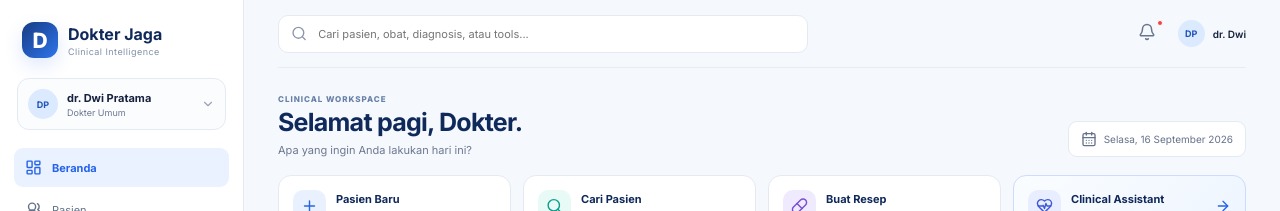
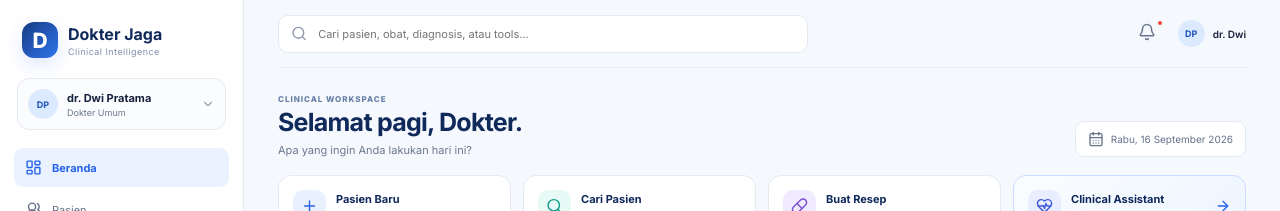
Before and after one commit to dwimakdasarimd-star/dokter-jaga-id, a Next.js app: page / in a window 1280 px wide. Shown: the top 211 px of the page. Built offline with nearby package versions, Linux system fonts and the light colour scheme.

Commit message:
fix: type navigation and correct prototype date

```diff
--- a/app/page.tsx
+++ b/app/page.tsx
@@ -4,13 +4,17 @@ import { useState } from "react";
 import {
   Activity, AlertTriangle, ArrowRight, Bell, BookOpen, CalendarDays, Check, ChevronDown,
   ClipboardList, FileText, HeartPulse, LayoutDashboard, Menu, Pill, Plus, Search, Settings,
-  ShieldCheck, Stethoscope, UserRound, UsersRound, X
+  ShieldCheck, Stethoscope, UsersRound
 } from "lucide-react";
 
 const nav = [
-  [LayoutDashboard, "Beranda"], [UsersRound, "Pasien"], [FileText, "Rekam Medis"],
-  [Pill, "Resep"], [Stethoscope, "Clinical Assistant"], [Activity, "Tools"],
-  [BookOpen, "Template"],
+  { icon: LayoutDashboard, label: "Beranda" },
+  { icon: UsersRound, label: "Pasien" },
+  { icon: FileText, label: "Rekam Medis" },
+  { icon: Pill, label: "Resep" },
+  { icon: Stethoscope, label: "Clinical Assistant" },
+  { icon: Activity, label: "Tools" },
+  { icon: BookOpen, label: "Template" },
 ];
 
 const steps = ["Keluhan", "Anamnesis", "Pemeriksaan", "Analisis", "Rencana"];
@@ -27,7 +31,7 @@ export default function Home() {
       <aside className="sidebar">
         <div className="brand"><div className="brand-mark">D</div><div><strong>Dokter Jaga</strong><span>Clinical Intelligence</span></div></div>
         <div className="doctor-mini"><div className="avatar">DP</div><div><b>dr. Dwi Pratama</b><small>Dokter Umum</small></div><ChevronDown size={14}/></div>
-        <nav>{nav.map(([Icon, label]) => <button key={label} className={activeNav === label ? "nav-item active" : "nav-item"} onClick={() => setActiveNav(label as string)}><Icon size={17}/><span>{label}</span>{label === "Clinical Assistant" && <i>AI</i>}</button>)}</nav>
+        <nav>{nav.map(({ icon: Icon, label }) => <button key={label} className={activeNav === label ? "nav-item active" : "nav-item"} onClick={() => setActiveNav(label)}><Icon size={17}/><span>{label}</span>{label === "Clinical Assistant" && <i>AI</i>}</button>)}</nav>
         <div className="sidebar-bottom"><button className="nav-item"><CalendarDays size={17}/>Jadwal</button><button className="nav-item"><ClipboardList size={17}/>Laporan</button><button className="nav-item"><Settings size={17}/>Pengaturan</button></div>
       </aside>
 
@@ -38,7 +42,7 @@ export default function Home() {
           <div className="top-actions"><button className="icon-btn"><Bell size={18}/><em/></button><div className="top-doctor"><div className="avatar small">DP</div><span>dr. Dwi</span></div></div>
         </header>
 
-        <div className="page-head"><div><p className="eyebrow">CLINICAL WORKSPACE</p><h1>Selamat pagi, Dokter.</h1><p className="muted">Apa yang ingin Anda lakukan hari ini?</p></div><div className="date-pill"><CalendarDays size={16}/> Selasa, 16 September 2026</div></div>
+        <div className="page-head"><div><p className="eyebrow">CLINICAL WORKSPACE</p><h1>Selamat pagi, Dokter.</h1><p className="muted">Apa yang ingin Anda lakukan hari ini?</p></div><div className="date-pill"><CalendarDays size={16}/> Rabu, 16 September 2026</div></div>
 
         <section className="quick-grid">
           <button className="quick-card"><div className="quick-icon blue"><Plus/></div><div><b>Pasien Baru</b><span>Buat rekam medis</span></div></button>
@@ -50,7 +54,7 @@ export default function Home() {
         <div className="workspace-grid">
           <section className="panel patient-panel">
             <div className="panel-head"><div><h2>Pasien Hari Ini</h2><p>4 encounter terjadwal</p></div><button className="text-btn">Lihat Semua →</button></div>
-            {[['Budi Santoso','Demam, nyeri kepala','09:00','R.1'],['Siti Rahma','Kontrol Hipertensi','09:30','R.2'],['Andi Wijaya','Batuk, sesak','10:00','R.3'],['Dewi Lestari','Nyeri perut','10:30','R.4']].map((p,i)=><div className="patient-row" key={p[0]}><div className="patient-avatar">{p[0].split(' ').map(x=>x[0]).join('')}</div><div className="patient-info"><b>{p[0]}</b><span>{p[1]}</span></div><span className="patient-time">{p[2]}<small>{p[3]}</small></span></div>)}
+            {[['Budi Santoso','Demam, nyeri kepala','09:00','R.1'],['Siti Rahma','Kontrol Hipertensi','09:30','R.2'],['Andi Wijaya','Batuk, sesak','10:00','R.3'],['Dewi Lestari','Nyeri perut','10:30','R.4']].map(p=><div className="patient-row" key={p[0]}><div className="patient-avatar">{p[0].split(' ').map(x=>x[0]).join('')}</div><div className="patient-info"><b>{p[0]}</b><span>{p[1]}</span></div><span className="patient-time">{p[2]}<small>{p[3]}</small></span></div>)}
           </section>
 
           <section className="panel stats-panel"><div className="panel-head"><div><h2>Ringkasan Bulan Ini</h2><p>Aktivitas klinis</p></div></div><div className="stat-grid"><div><b>124</b><span>Total Pasien</span></div><div><b>8</b><span>Pasien Baru</span></div><div><b>62</b><span>Resep Dibuat</span></div><div><b>12</b><span>Surat Rujukan</span></div></div><div className="trust-note"><ShieldCheck size={17}/><span>Dokter tetap memegang keputusan klinis.</span></div></section>
@@ -70,7 +74,7 @@ export default function Home() {
               <div className="section-title dx-title"><div><p className="eyebrow">STEP 02 · CLINICAL REASONING</p><h3>Diagnosis Banding</h3></div><button className="text-btn">Lihat Guideline →</button></div>
               {[['Dengue Fever','Paling relevan',['Demam akut','Sakit kepala','Nyeri badan']],['Viral Infection','Masih mungkin',['Demam akut','Nyeri badan']],['Typhoid Fever','Pertimbangkan',['Demam > 3 hari','Riwayat makanan']]].map((d,i)=><button key={d[0]} className={selectedDx===d[0]?"dx-card selected":"dx-card"} onClick={()=>setSelectedDx(d[0])}><span className="rank">{i+1}</span><div><div className="dx-name"><b>{d[0]}</b><span>{d[1]}</span></div><p>Alasan dipertimbangkan</p><div className="tags">{d[2].map(t=><span key={t}>{t}</span>)}</div></div><ArrowRight size={16}/></button>)}
             </div>
-            <aside className="analysis-side"><div className="side-card"><p className="eyebrow">DIAGNOSIS KERJA</p><h3>{selectedDx}</h3><p>Dipilih oleh dokter berdasarkan data klinis yang tersedia.</p><label>Diagnosis kerja<select defaultValue={selectedDx} onChange={e=>setSelectedDx(e.target.value)}><option>Dengue Fever</option><option>Viral Infection</option><option>Typhoid Fever</option></select></label><button className="primary wide" onClick={()=>setActiveStep(2)}>Lanjut ke Pemeriksaan <ArrowRight size={16}/></button></div><div className="safety-card"><AlertTriangle size={17}/><div><b>Safety check</b><p>Pastikan tanda vital dan red flags dinilai sebelum keputusan tatalaksana.</p></div></div></aside>
+            <aside className="analysis-side"><div className="side-card"><p className="eyebrow">DIAGNOSIS KERJA</p><h3>{selectedDx}</h3><p>Dipilih oleh dokter berdasarkan data klinis yang tersedia.</p><label>Diagnosis kerja<select value={selectedDx} onChange={e=>setSelectedDx(e.target.value)}><option>Dengue Fever</option><option>Viral Infection</option><option>Typhoid Fever</option></select></label><button className="primary wide" onClick={()=>setActiveStep(2)}>Lanjut ke Pemeriksaan <ArrowRight size={16}/></button></div><div className="safety-card"><AlertTriangle size={17}/><div><b>Safety check</b><p>Pastikan tanda vital dan red flags dinilai sebelum keputusan tatalaksana.</p></div></div></aside>
           </div>
         </section>
 
```
